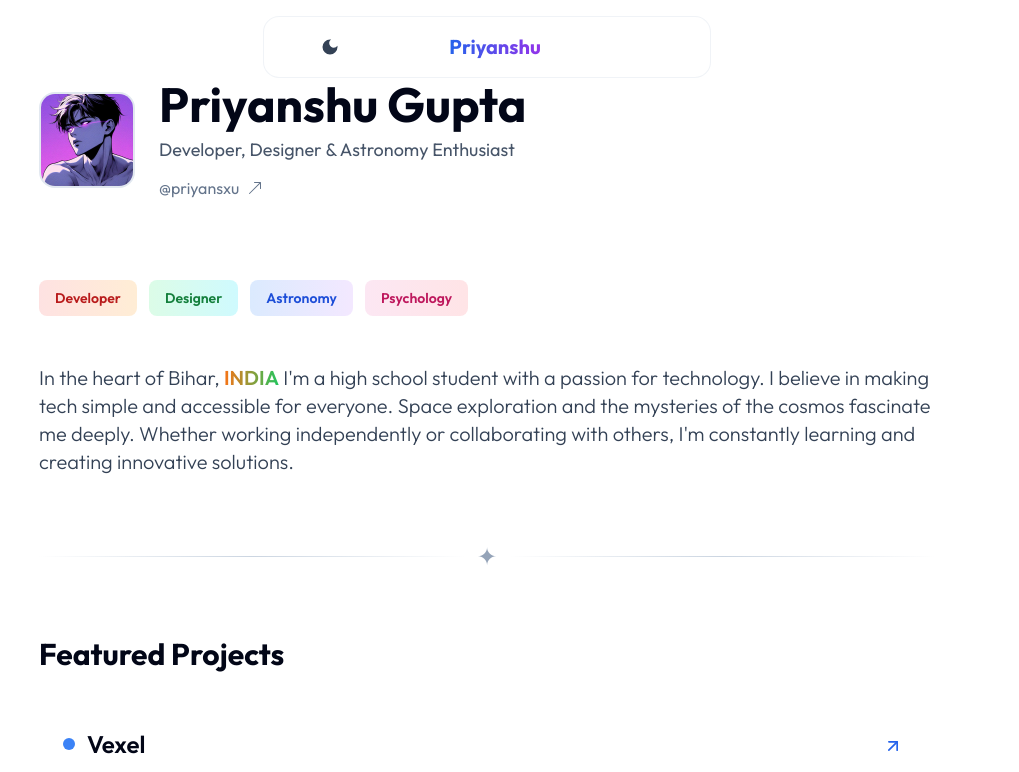
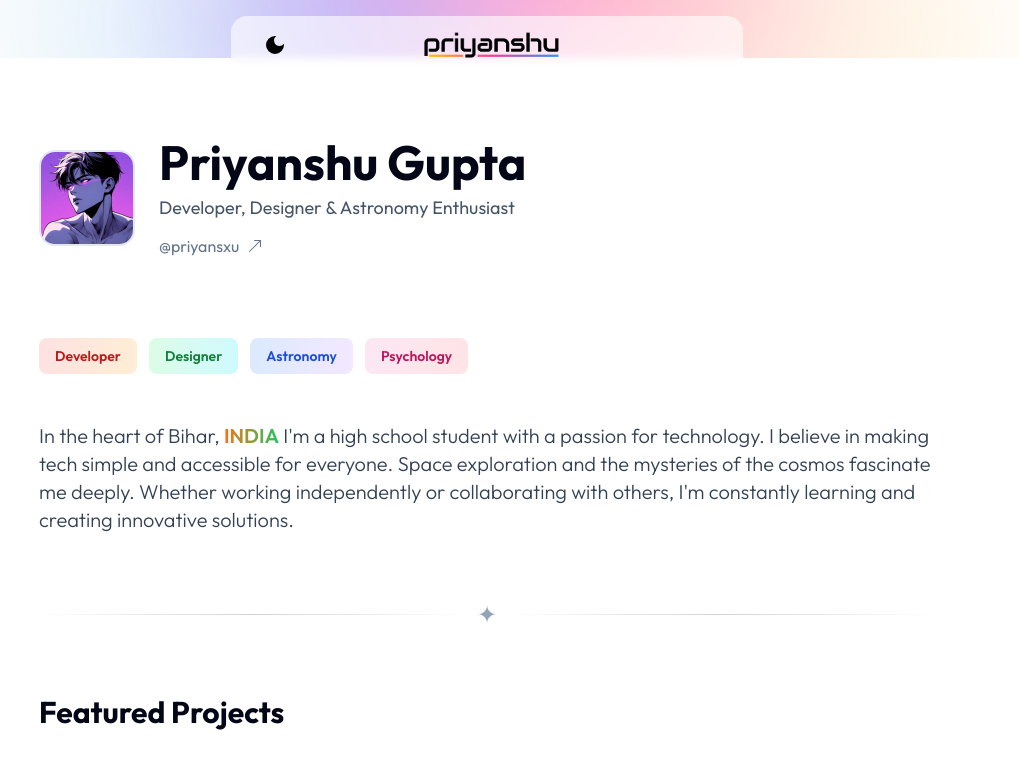
Before and after one commit to Priyansxu/Portfolio, a Next.js app: page / in a window 1280 px wide. Shown: the top 772 px of the page, without its empty margins (153-1172 px from the left). Built offline with nearby package versions, Linux system fonts and the light colour scheme.

Commit message:
Update Header.js

```diff
--- a/components/Header.js
+++ b/components/Header.js
@@ -1,52 +1,72 @@
 "use client"
 
-import { MdLightMode, MdDarkMode } from "react-icons/md"
-import { useState, useEffect } from "react"
-import { useTheme } from "next-themes"
+import Image from "next/image";
+import { MdLightMode, MdDarkMode } from "react-icons/md";
+import { useState, useEffect, useRef } from "react";
+import { useTheme } from "next-themes";
+import header_black from "../public/Assets/header-black.png";
+import header_white from "../public/Assets/header-white.png";
 
 export default function Header() {
-  const { systemTheme, theme, setTheme } = useTheme()
-  const [mounted, setMounted] = useState(false)
-  const [isScrolled, setIsScrolled] = useState(false)
+  const { systemTheme, theme, setTheme } = useTheme();
+  const [mounted, setMounted] = useState(false);
+  const [isScrolled, setIsScrolled] = useState(false);
+  const touchRef = useRef();
 
   useEffect(() => {
     const handleScroll = () => {
-      setIsScrolled(window.scrollY > 50)
-    }
-    setMounted(true)
-    window.addEventListener("scroll", handleScroll)
-    return () => window.removeEventListener("scroll", handleScroll)
-  }, [])
+      if (window.scrollY > 70) {
+        setIsScrolled(true);
+      } else {
+        setIsScrolled(false);
+      }
+    };
+    setMounted(true);
+    window.addEventListener("scroll", handleScroll);
+    return () => {
+      window.removeEventListener("scroll", handleScroll);
+    };
+  }, []);
 
-  if (!mounted) return null
+  if (!mounted) return null;
 
-  const currentTheme = theme === "system" ? systemTheme : theme
+  const currentTheme = theme === "system" ? systemTheme : theme;
 
   return (
-    <header
-      className={`fixed top-4 left-1/2 -translate-x-1/2 z-40 transition-all duration-300 w-[90%] sm:w-full px-4 sm:px-6 max-w-sm sm:max-w-md ${
-        isScrolled ? "bg-white/80 dark:bg-slate-900/80 shadow-lg" : "bg-white/60 dark:bg-slate-900/60"
-      } backdrop-blur-md border border-slate-200/50 dark:border-slate-700/50 rounded-2xl`}
+    <nav
+      ref={touchRef}
+      className={`${
+        isScrolled && "bg-opacity-[0.7] shadow-md drop-shadow-lg "
+      } font-medium duration-500 bg-opacity-60 transition-all linear z-40 dark:text-white w-[75%] sm:w-[75%] md:w-[50%] lg:w-[40%] xl:w-[40%] max-w-3xl mx-auto bg-white dark:bg-[#353535] drop-shadow-xs backdrop-blur-sm top-4 sticky rounded-2xl`}
     >
-      <div className="flex items-center justify-between py-3 px-2 sm:px-6">
-        <button
-          onClick={() => setTheme(currentTheme === "dark" ? "light" : "dark")}
-          className="p-2 hover:bg-slate-100 dark:hover:bg-slate-800 rounded-lg transition-colors"
-          aria-label="Toggle theme"
-        >
+      <div className="flex items-center justify-between py-1 md:px-8 px-6">
+        {currentTheme === "dark" ? (
+          <button
+            onClick={() => {
+              setTheme("light");
+            }}
+            className="w-max"
+          >
+            <MdLightMode className="w-5 h-5 sm:w-6 sm:h-6 fill-white" />
+          </button>
+        ) : (
+          <button
+            onClick={() => {
+              setTheme("dark");
+            }}
+            className="w-max"
+          >
+            <MdDarkMode className="w-5 h-5 sm:w-6 sm:h-6 fill-black" />
+          </button>
+        )}
+        <div className="mx-auto select-none cursor-pointer -translate-x-2">
           {currentTheme === "dark" ? (
-            <MdLightMode className="w-5 h-5 text-yellow-400" />
+            <Image src={header_white} alt="header" width="140" />
           ) : (
-            <MdDarkMode className="w-5 h-5 text-slate-700" />
+            <Image src={header_black} alt="header" width="140" />
           )}
-        </button>
-
-        <h1 className="text-lg sm:text-xl font-bold bg-gradient-to-r from-blue-600 to-purple-600 dark:from-blue-400 dark:to-purple-400 bg-clip-text text-transparent">
-          Priyanshu
-        </h1>
-
-        <div className="w-5"></div>
+        </div>
       </div>
-    </header>
-  )
+    </nav>
+  );
 }
```
